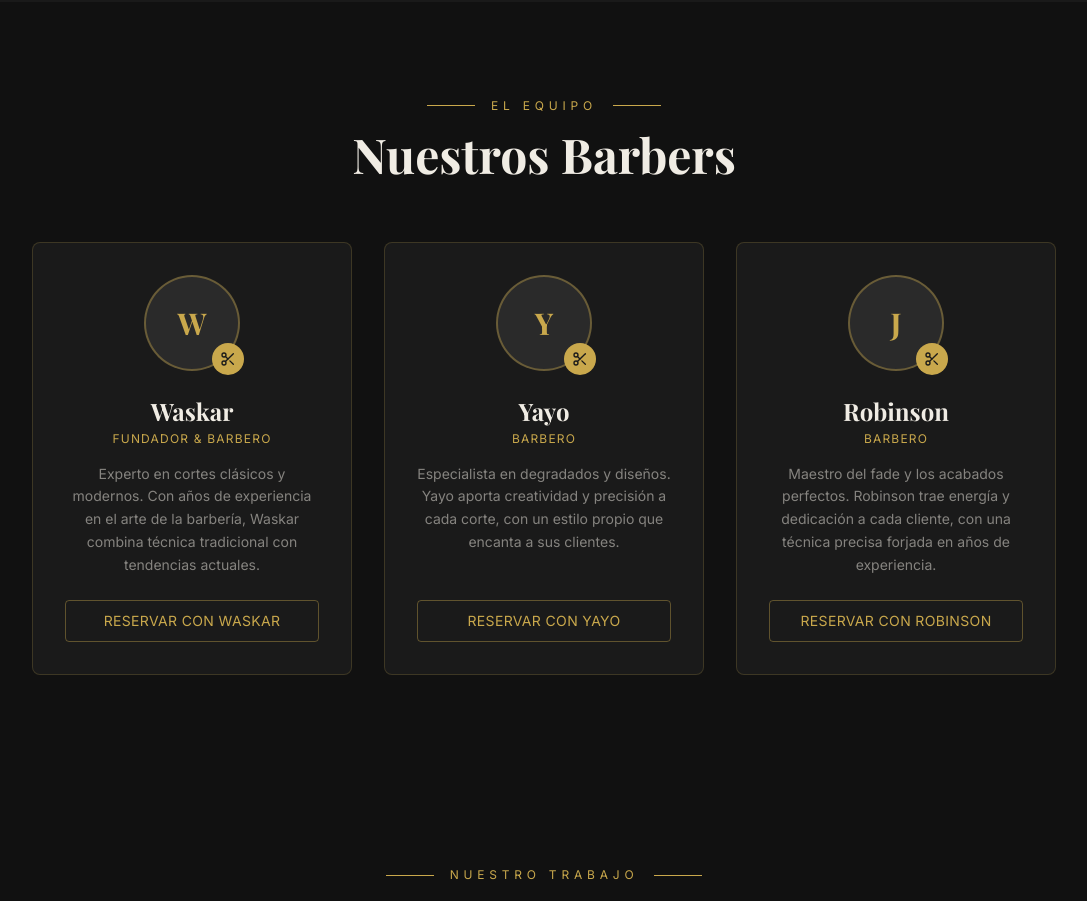
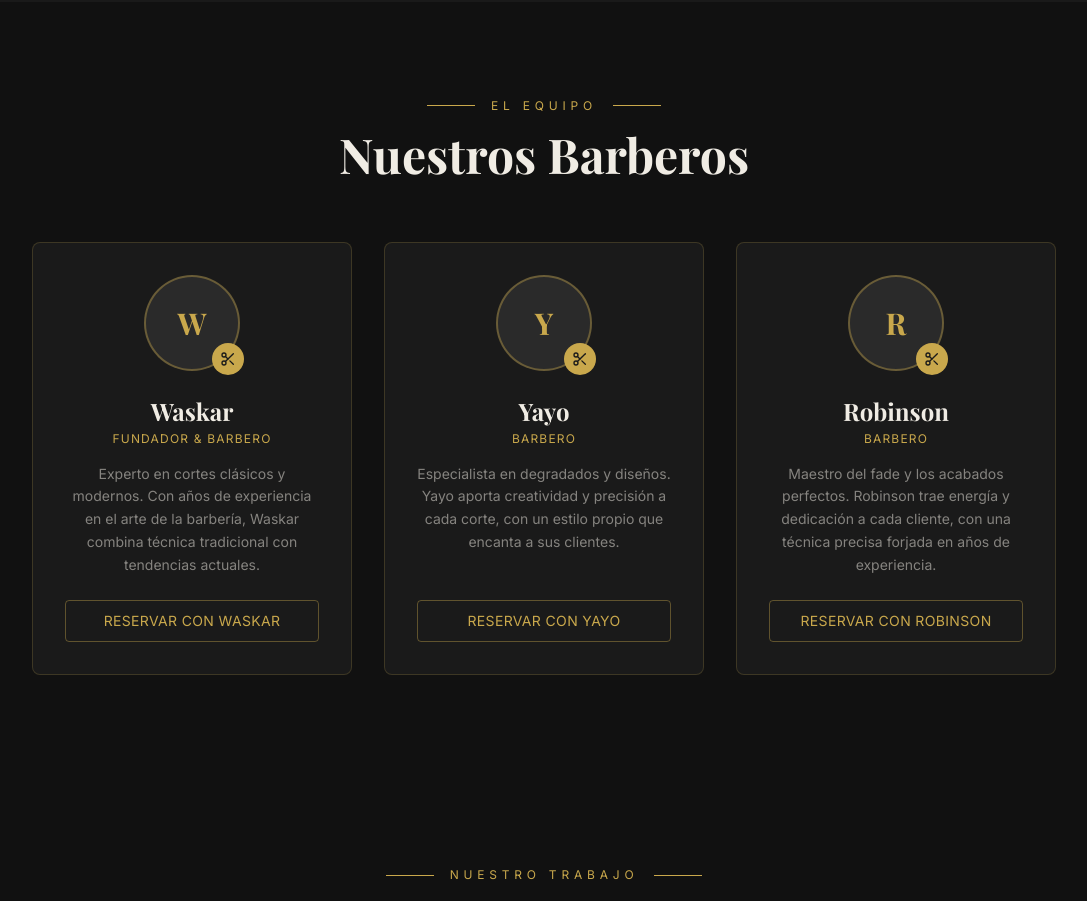
Before and after one commit to DanielJerrehian/WaskarPeluqueria, a React (Vite) app: page / in a window 1280 px wide. Shown: the part 1660-2561 px from the top of the page, without its empty margins (96-1183 px from the left). Built offline with nearby package versions, Linux system fonts and the light colour scheme; a web font is replaced by a local one.

Commit message:
Replace initial for barber, change Barber(s) to Barbero(s)

```diff
--- a/src/components/Barbers.tsx
+++ b/src/components/Barbers.tsx
@@ -18,7 +18,7 @@ const barbers = [
     name: 'Robinson',
     title: 'Barbero',
     bio: 'Maestro del fade y los acabados perfectos. Robinson trae energía y dedicación a cada cliente, con una técnica precisa forjada en años de experiencia.',
-    initials: 'J',
+    initials: 'R',
   },
 ]
 
@@ -34,7 +34,7 @@ export default function Barbers() {
             <div className="h-px w-12 bg-[#C9A84C]" />
           </div>
           <h2 className="font-['Playfair_Display'] text-4xl md:text-5xl font-bold text-[#f0ece4]">
-            Nuestros Barbers
+            Nuestros Barberos
           </h2>
         </div>
 
--- a/src/pages/About.tsx
+++ b/src/pages/About.tsx
@@ -102,7 +102,7 @@ export default function About() {
               <div className="mt-6 pt-6 border-t border-[#C9A84C]/20 grid grid-cols-2 gap-4 text-center">
                 <div>
                   <p className="font-['Playfair_Display'] text-3xl font-bold text-[#C9A84C]">3</p>
-                  <p className="text-[#f0ece4]/40 text-xs uppercase tracking-wide mt-1">Barbers expertos</p>
+                  <p className="text-[#f0ece4]/40 text-xs uppercase tracking-wide mt-1">Barberos expertos</p>
                 </div>
                 <div>
                   <p className="font-['Playfair_Display'] text-3xl font-bold text-[#C9A84C]">15+</p>
```
